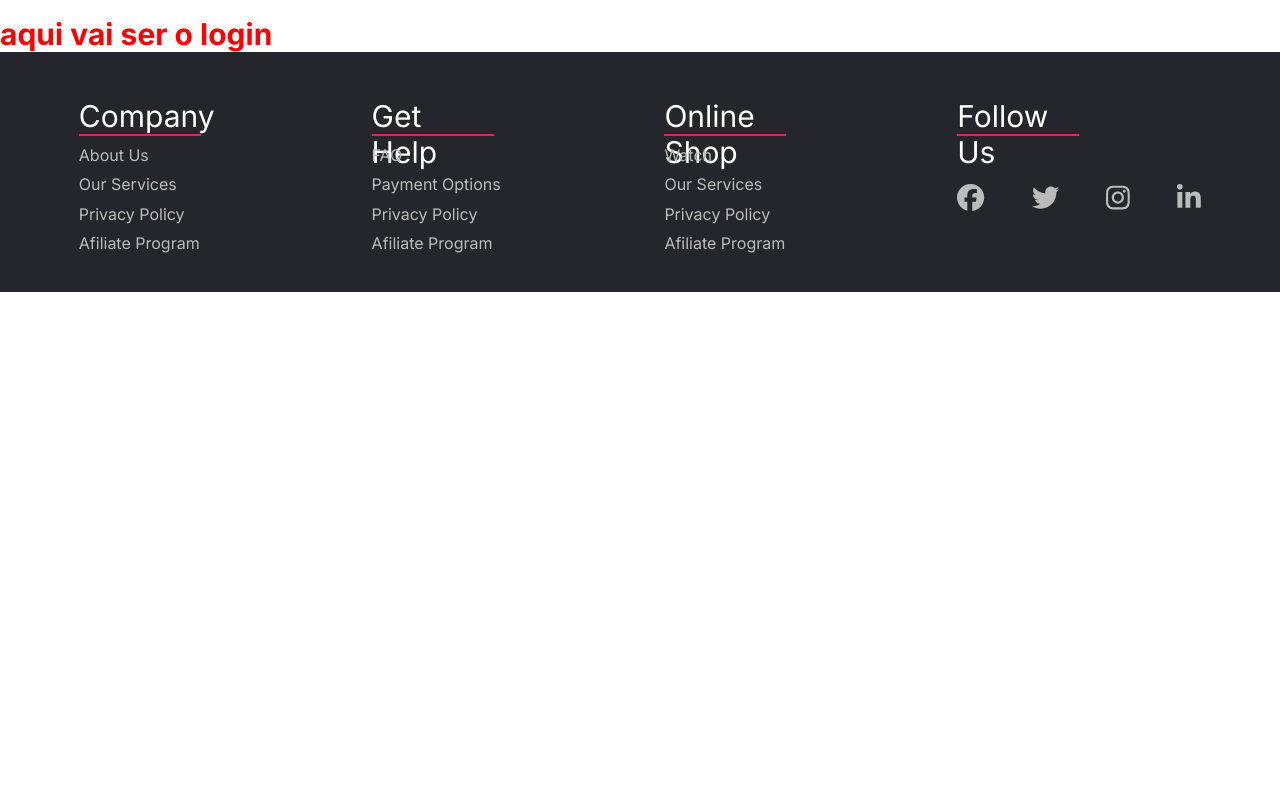
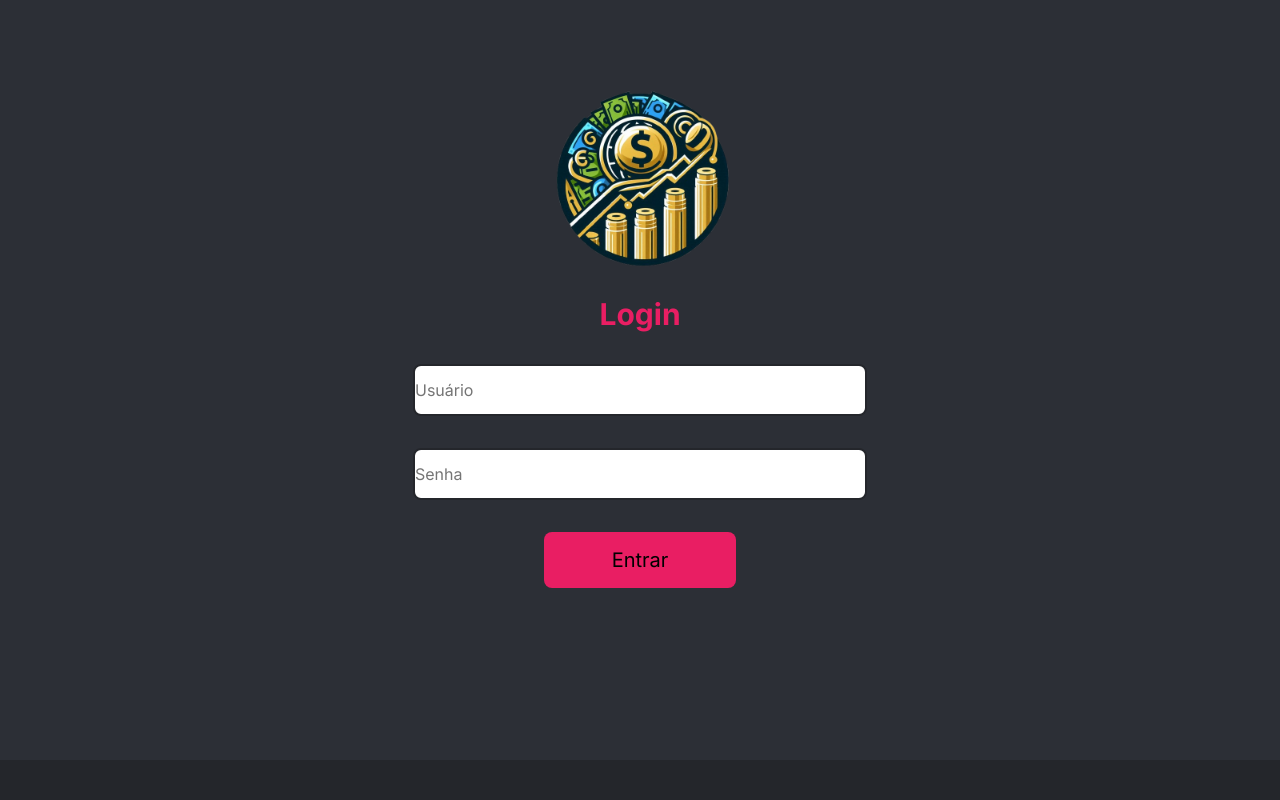
Before and after one commit to EduardoLopes085/FSM1_Bank, a React (Vite) app in the folder Front/: page /Login in a window 1280 px wide. Shown: the top 800 px of the page. Built offline with nearby package versions, Linux system fonts and the light colour scheme.

Commit message:
criei a tela de login

```diff
--- a/Front/src/components/FormRegister/index.jsx
+++ b/Front/src/components/FormRegister/index.jsx
@@ -6,12 +6,12 @@ function FormRegister() {
         <div id='divCadastro'>
             <img className='Logo' src={Logo} alt="" />
             <form id='formCadastro'>
-                <h1>Crie uma Conta</h1>
+                <h1 >Crie uma Conta</h1>
                 <input className='input' type="text" name='nome' placeholder='Digite seu nome' required />
 
                 <input className='input' type="text" name='idade' placeholder='Digite sua idade' required />
 
-                <input className='input' type="email" name='email' placeholder='Digite sua email' required />
+                <input className='input' type="email" name='email' placeholder='Digite seu email' required />
 
                 <input className='input' type="password" name='senha' placeholder='Digite sua senha' required />
 
--- a/Front/src/components/Login/index.jsx
+++ b/Front/src/components/Login/index.jsx
@@ -1,8 +1,19 @@
 import '../Login/login.css'
+import Logo from '/coin.png'
 
 function Login() {
     return (
-        <h1>aqui vai ser o login</h1>
+        <div id='divLogin'>
+            <img className='imgLogin' src={Logo} alt="" />
+            <form id='formLogin'>
+                <h1>Login</h1>
+                <input className='inputLogin' type="text" name='nome' placeholder='Usuário' required />
+
+                <input className='inputLogin' type="password" name='senha' placeholder='Senha' required />
+
+                <button id='botaoLogin' type='submit'>Entrar</button>
+            </form>
+        </div>
     );
 }
 
--- a/Front/src/components/Login/login.css
+++ b/Front/src/components/Login/login.css
@@ -1,3 +1,75 @@
+.imgLogin{
+    width: fit-content;
+    height: 200px;
+    width: 200px;
+
+
+}
 h1{
-    color: red;
+    color: #e91e63;
 }
+
+
+#divLogin{
+    display: flex;
+
+    justify-content: center;
+    align-items: center;
+    flex-direction: column;
+    padding-top: 5rem;
+    padding-bottom: 5rem;
+    background-color: #2c2f36;
+
+
+
+}
+
+#formLogin{
+    display: flex;
+
+    flex-direction: column;
+    align-items: center;
+    border-radius: 10px;
+    gap: 2rem;
+
+    height: 400px;
+    width: 400px;
+
+}
+
+.inputLogin{
+    border: 2px solid #24262b;
+    outline: none;
+    transition: border 0.3s ease-in-out, box-shadow 0.3s ease;
+    user-select: none;
+    outline: none;
+
+    width: 450px;
+    height: 3rem;
+
+    border-radius: 8px;
+
+}
+
+.inputLogin:focus{
+    border-color: #e91e63;
+    box-shadow: 0 0 5px rgba(233, 30, 99, 0.5);
+}
+
+#botaoLogin{
+    height: 7vh;
+    width: 15vw;
+
+
+    border-radius: 8px;
+    cursor: pointer;
+    color: black;
+    background-color: #e91e63;
+    transition: all 0.3s ease-in-out;
+    font-size: 20px;
+}
+
+#botaoLogin:hover{
+    background-color: #24262b;
+    color: #e91e63;
+}
```
